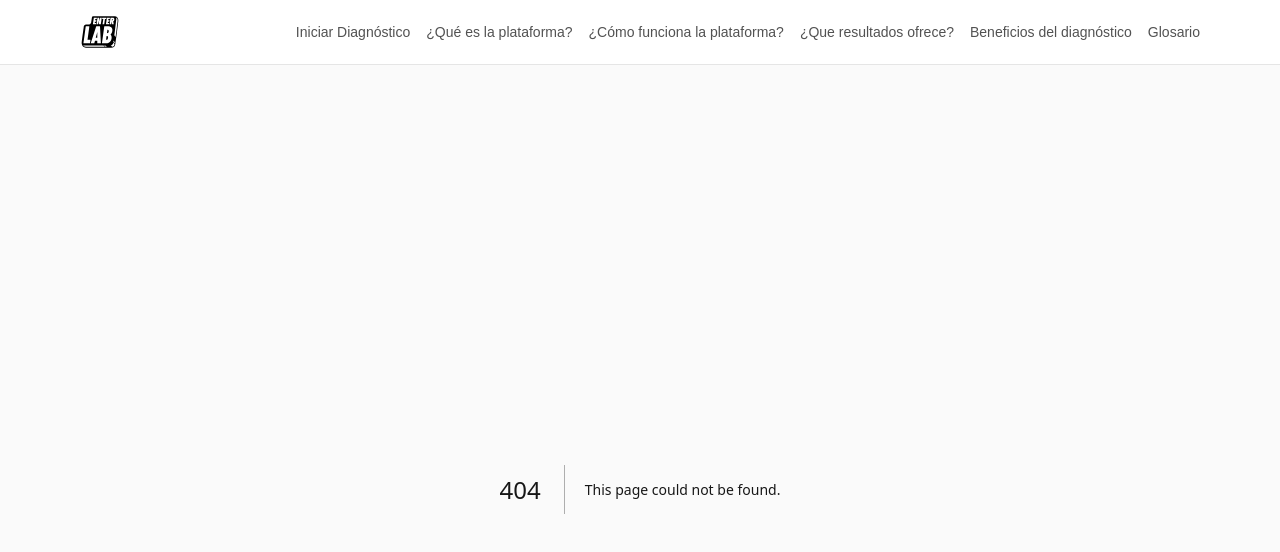
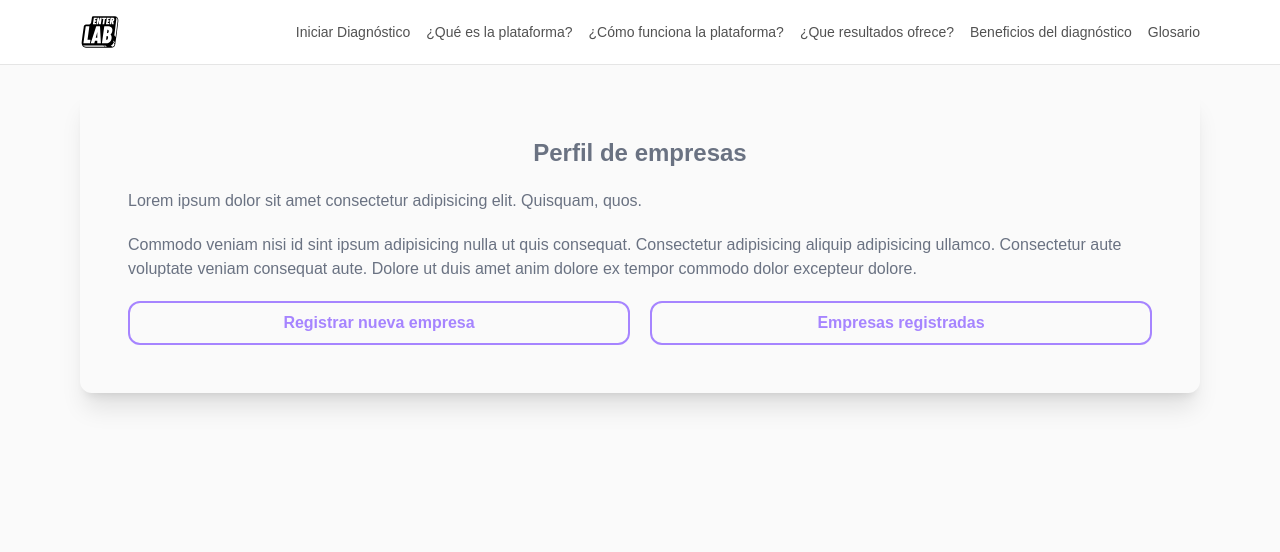
Before and after one commit to Enter-Lab-Org/diagnostico, a Next.js app: page /registro in a window 1280 px wide. Before the commit this address had no page. Shown: the top 552 px of the page. Built offline with nearby package versions, Linux system fonts and the light colour scheme.

Commit message:
Remove FormLogin and SuccessLogin components, restructuring imports in LoginPage for improved organization

```diff
--- a/app/login/page.tsx
+++ b/app/login/page.tsx
@@ -1,7 +1,7 @@
 import Link from "next/link";
 import { GradientContainer } from "../components/GradientContainer";
-import { FormLogin } from "./FormLogin";
-import SuccessLogin from "./SuccessLogin";
+import { FormLogin } from "./components/FormLogin";
+import SuccessLogin from "./components/SuccessLogin";
 
 const login = false;
 
--- /dev/null
+++ b/app/registro/page.tsx
@@ -0,0 +1,15 @@
+const ResgistroPage = () => {
+    return (
+        <div className="flex flex-col bg-gray-200-50 rounded-xl shadow-xl w-full mx-auto p-12 gap-5 text-gray-500">
+            <h1 className=" text-2xl font-extrabold text-center">Perfil de empresas</h1>
+            <p>Lorem ipsum dolor sit amet consectetur adipisicing elit. Quisquam, quos.</p>
+            <p>Commodo veniam nisi id sint ipsum adipisicing nulla ut quis consequat. Consectetur adipisicing aliquip adipisicing ullamco. Consectetur aute voluptate veniam consequat aute. Dolore ut duis amet anim dolore ex tempor commodo dolor excepteur dolore.</p>
+            <div className="flex flex-row gap-5">
+                <button className=" text-violet-400 p-2 rounded-xl border-violet-400 border-2 w-full font-extrabold">Registrar nueva empresa</button>
+                <button className=" text-violet-400 p-2 rounded-xl border-violet-400 border-2 w-full font-extrabold">Empresas registradas</button>
+            </div>
+        </div>
+    );
+}
+
+export default ResgistroPage;
```
Also changed, not shown: app/login/components/FormLogin.tsx (renamed from app/login/FormLogin.tsx), app/login/components/SuccessLogin.tsx (renamed from app/login/SuccessLogin.tsx).
